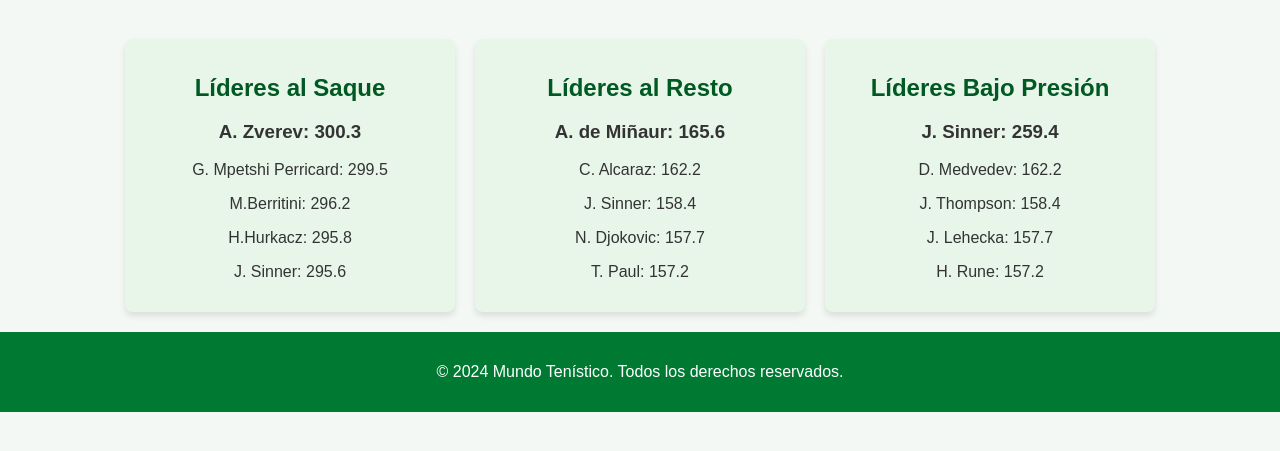
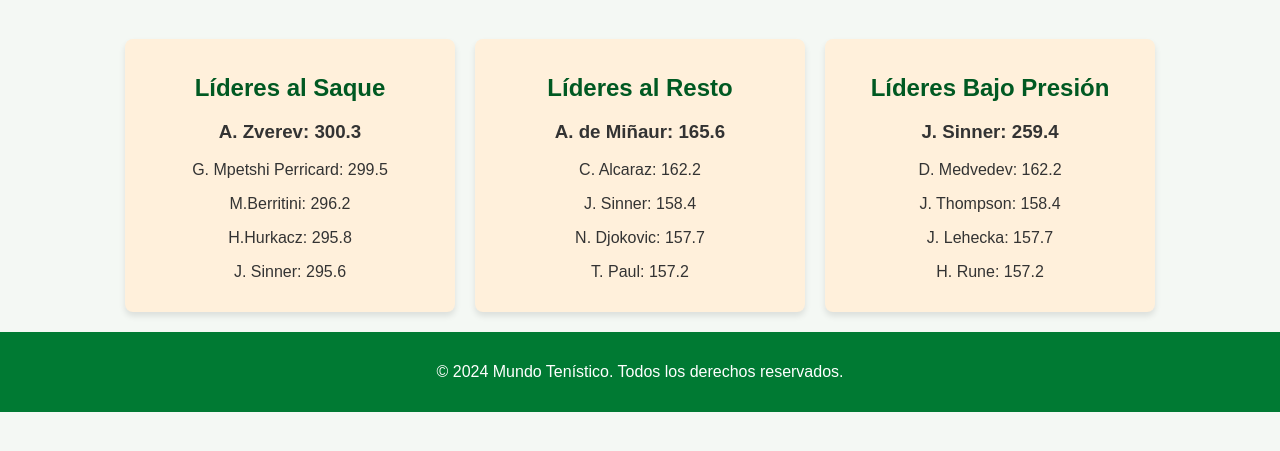
Before and after one commit to JuanAndresGasparMaldonado/PruebaL, a plain HTML site: page estadisticas.html in a window 1280 px wide. Shown: the part 157-608 px from the top of the page. Drawn offline with Linux system fonts and the light colour scheme.

Commit message:
cambio estadisticas cuadros

```diff
--- a/styles/styles_estadisticas.css
+++ b/styles/styles_estadisticas.css
@@ -10,7 +10,7 @@
 }
 
 .stat {
-    background-color: #e8f5e9;
+    background-color:#fff0db;
     padding: 15px;
     border-radius: 8px;
     width: 300px;
```
